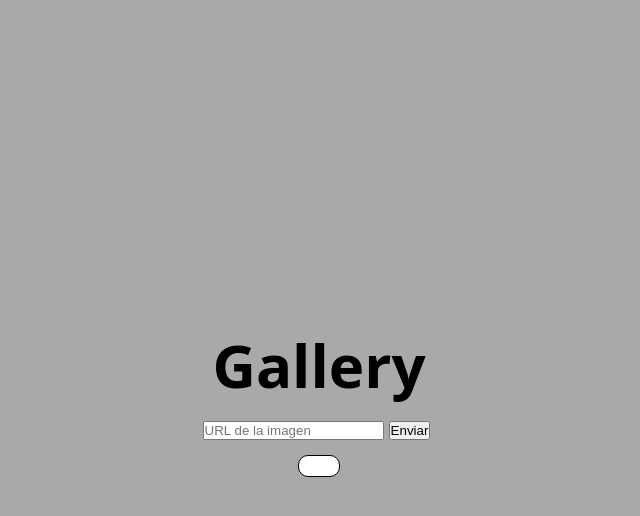
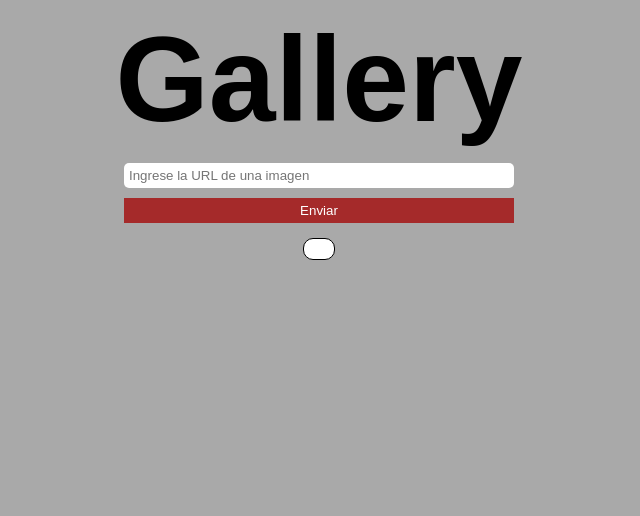
Before and after one commit to JarisonA34/Gallery, a plain HTML site: page index.html in a window 1280 px wide. Shown: the whole page, without its empty margins (321-961 px from the left). Drawn offline with Linux system fonts and the light colour scheme; a web font is replaced by a local one.

Commit message:
Update 1.0

```diff
--- a/app.js
+++ b/app.js
@@ -8,5 +8,5 @@ buttonNode.addEventListener('click', (e) => {
     imgURL = `<img src="${inputNode.value}">`
     console.log(imgURL);
     divNode.innerHTML += imgURL;
-    inputNode.value = ' ';
+    inputNode.value = '';
 });
--- a/index.html
+++ b/index.html
@@ -5,6 +5,9 @@
     <meta charset="UTF-8">
     <meta name="viewport" content="width=device-width, initial-scale=1.0">
     <title>Gallery</title>
+    <link rel="preconnect" href="https://fonts.googleapis.com">
+    <link rel="preconnect" href="https://fonts.gstatic.com" crossorigin>
+    <link href="https://fonts.googleapis.com/css2?family=Londrina+Outline&display=swap" rel="stylesheet">
     <link rel="stylesheet" href="./style.css">
 </head>
 
@@ -14,7 +17,7 @@
             <h1>Gallery</h1>
         </header>
         <form>
-            <input placeholder="URL de la imagen">
+            <input placeholder="Ingrese la URL de una imagen">
             <button>Enviar</button>
         </form>
         <div>
--- a/style.css
+++ b/style.css
@@ -13,43 +13,53 @@ section{
     display: flex;
     flex-direction: column;
     align-items: center;
-    justify-content: center;
-    width: 100%;
-    height: 100vh;
     background-color: darkgray;
 }
 
 header{
+    display: flex;
+    align-items: center;
+    justify-content: center;
     padding: 10px;
-    font-size: 40px;
-    font-family: system-ui, -apple-system, BlinkMacSystemFont, 'Segoe UI', Roboto, Oxygen, Ubuntu, Cantarell, 'Open Sans', 'Helvetica Neue', sans-serif;
+    font-size: 80px;
+    font-family: "Londrina Outline", sans-serif;
+    width: 100%;
+    max-width: 400px;
 }
-
 
 form{
     display: flex;
-    align-items: center;
-    justify-content: center;
+    width: 100%;
+    max-width: 400px;
     font-family: system-ui, -apple-system, BlinkMacSystemFont, 'Segoe UI', Roboto, Oxygen, Ubuntu, Cantarell, 'Open Sans', 'Helvetica Neue', sans-serif;
+    flex-direction: column;
+}
+
+input{
+
+    padding: 5px;
+    margin: 5px;
+    border: none;
+    border-radius: 5px;
 }
 
 button{
+    padding: 5px;
     margin: 5px;
+    border: none;
+    background-color: brown;
+    color: white;
 }
 
 img{
     width: 100%;
     height: 100vh;
-    max-width: 600px;
-    max-height: 400px;
+    object-fit: contain;
 }
 
 div{
     display: grid;
-    align-items: center;
-    justify-content: center;
-    place-items: center;
-    grid-template-columns: repeat(3, 1fr);
+    grid-template-columns: repeat(2, 1fr);
     margin: 10px;
     padding: 10px;
     border: 1px solid black;
```
